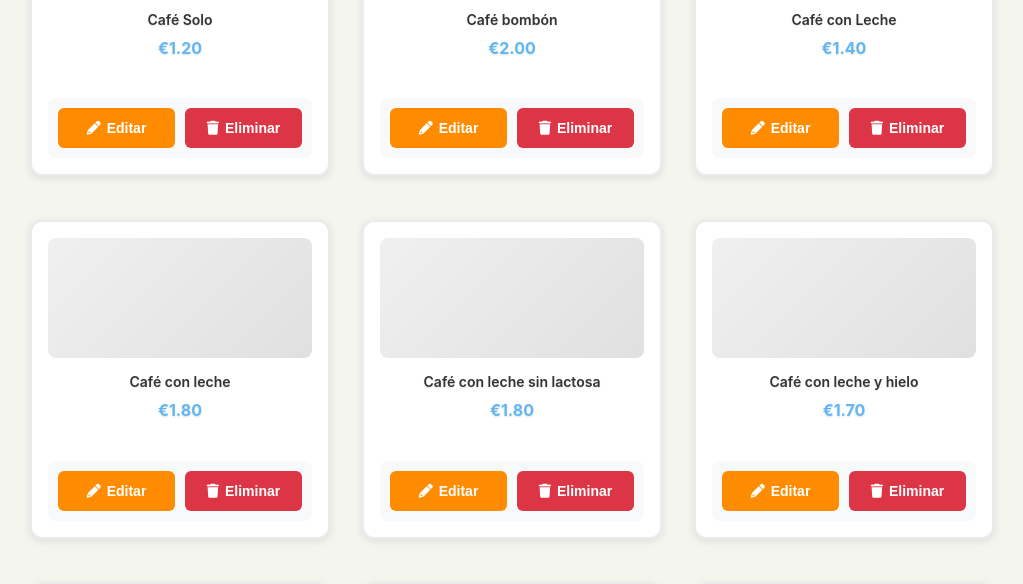
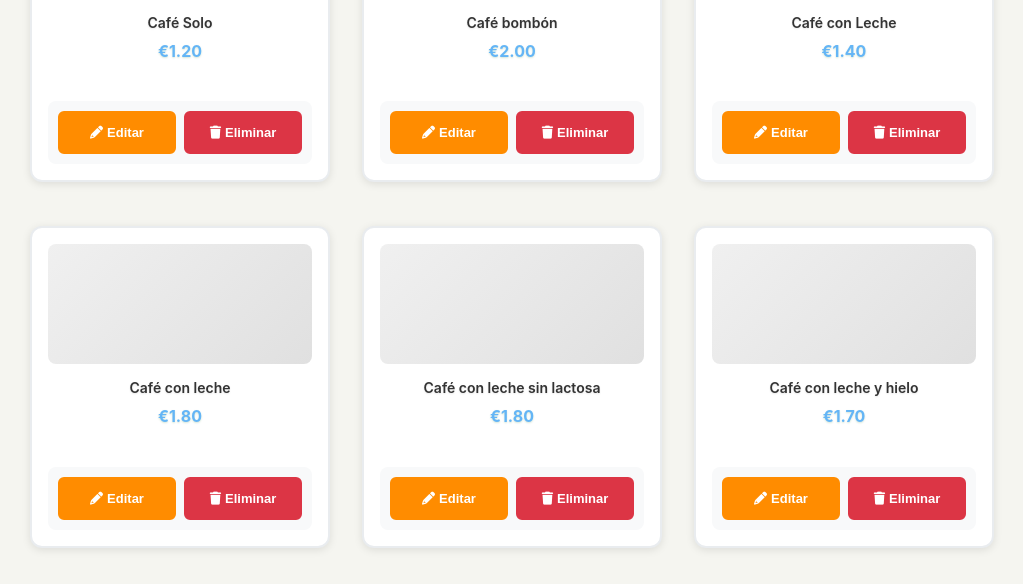
Before and after one commit to Fluxia21/BarYedraTPV, a Flask app: page /products in a window 1280 px wide. Shown: the part 1028-1612 px from the top of the page, without its empty margins (238-1261 px from the left). Run offline with Flask 3, Linux system fonts and the light colour scheme; data comes from the database, SQL or seed files in the repository; some libraries are stand-ins or nearby versions.

Commit message:
Add orange button for editing products alongside the existing delete button
Adds orange edit button and refactors product buttons styles in `templates/products.html` using !important.

Replit-Commit-Author: Agent
Replit-Commit-Session-Id: 16f3932f-c68f-4b98-ab4f-7d4d30f120a5
Replit-Commit-Screenshot-Url: https://storage.googleapis.com/screenshot-production-us-central1/f959c143-cbae-4e9e-81f4-4c4ec6c07340/350d5ec5-74df-4930-a2e4-e60b8c41f1e9.jpg

```diff
--- a/templates/products.html
+++ b/templates/products.html
@@ -227,50 +227,56 @@ function deleteProduct(id, nombre) {
 <style>
 /* Estilos para botones de editar/eliminar */
 .product-buttons {
-    display: flex;
-    gap: 10px;
-    margin-top: 15px;
-    padding: 10px;
-    background: #f8f9fa;
-    border-radius: 8px;
+    display: flex !important;
+    gap: 8px !important;
+    margin-top: 15px !important;
+    padding: 10px !important;
+    background: #f8f9fa !important;
+    border-radius: 8px !important;
+    width: 100% !important;
 }
 
 .btn-edit-orange, .btn-delete-red {
-    flex: 1;
-    padding: 12px 16px;
-    border: none;
-    border-radius: 6px;
-    font-size: 14px;
-    font-weight: 600;
-    cursor: pointer;
-    transition: all 0.2s ease;
-    text-align: center;
-    display: flex;
-    align-items: center;
-    justify-content: center;
-    gap: 6px;
+    flex: 1 !important;
+    padding: 12px 8px !important;
+    border: none !important;
+    border-radius: 6px !important;
+    font-size: 13px !important;
+    font-weight: 600 !important;
+    cursor: pointer !important;
+    transition: all 0.2s ease !important;
+    text-align: center !important;
+    display: flex !important;
+    align-items: center !important;
+    justify-content: center !important;
+    gap: 4px !important;
+    min-height: 40px !important;
 }
 
 .btn-edit-orange {
-    background: #ff8c00;
-    color: white;
+    background: #ff8c00 !important;
+    color: white !important;
+    border: 2px solid #ff8c00 !important;
 }
 
 .btn-edit-orange:hover {
-    background: #ff7700;
-    transform: translateY(-1px);
-    box-shadow: 0 4px 8px rgba(255, 140, 0, 0.3);
+    background: #ff7700 !important;
+    border: 2px solid #ff7700 !important;
+    transform: translateY(-1px) !important;
+    box-shadow: 0 4px 8px rgba(255, 140, 0, 0.3) !important;
 }
 
 .btn-delete-red {
-    background: #dc3545;
-    color: white;
+    background: #dc3545 !important;
+    color: white !important;
+    border: 2px solid #dc3545 !important;
 }
 
 .btn-delete-red:hover {
-    background: #c82333;
-    transform: translateY(-1px);
-    box-shadow: 0 4px 8px rgba(220, 53, 69, 0.3);
+    background: #c82333 !important;
+    border: 2px solid #c82333 !important;
+    transform: translateY(-1px) !important;
+    box-shadow: 0 4px 8px rgba(220, 53, 69, 0.3) !important;
 }
 
 .product-card {
```
